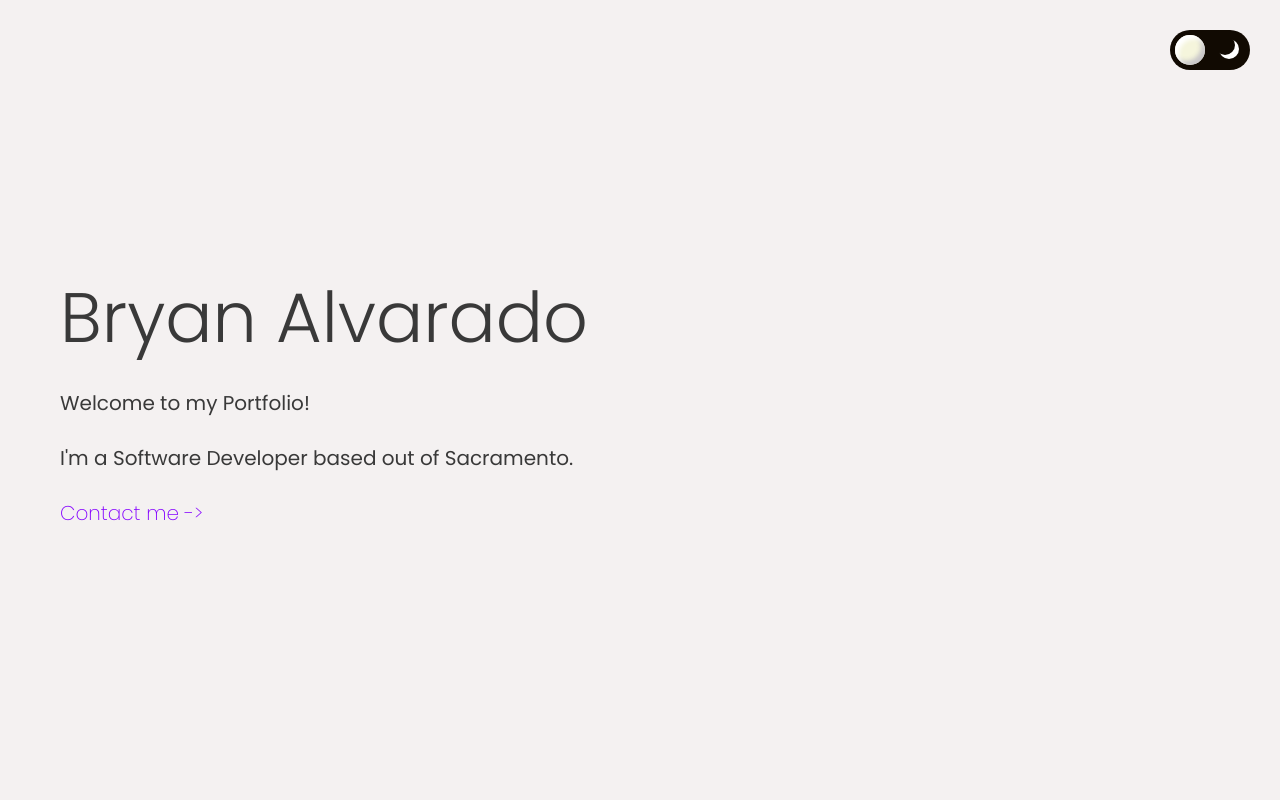
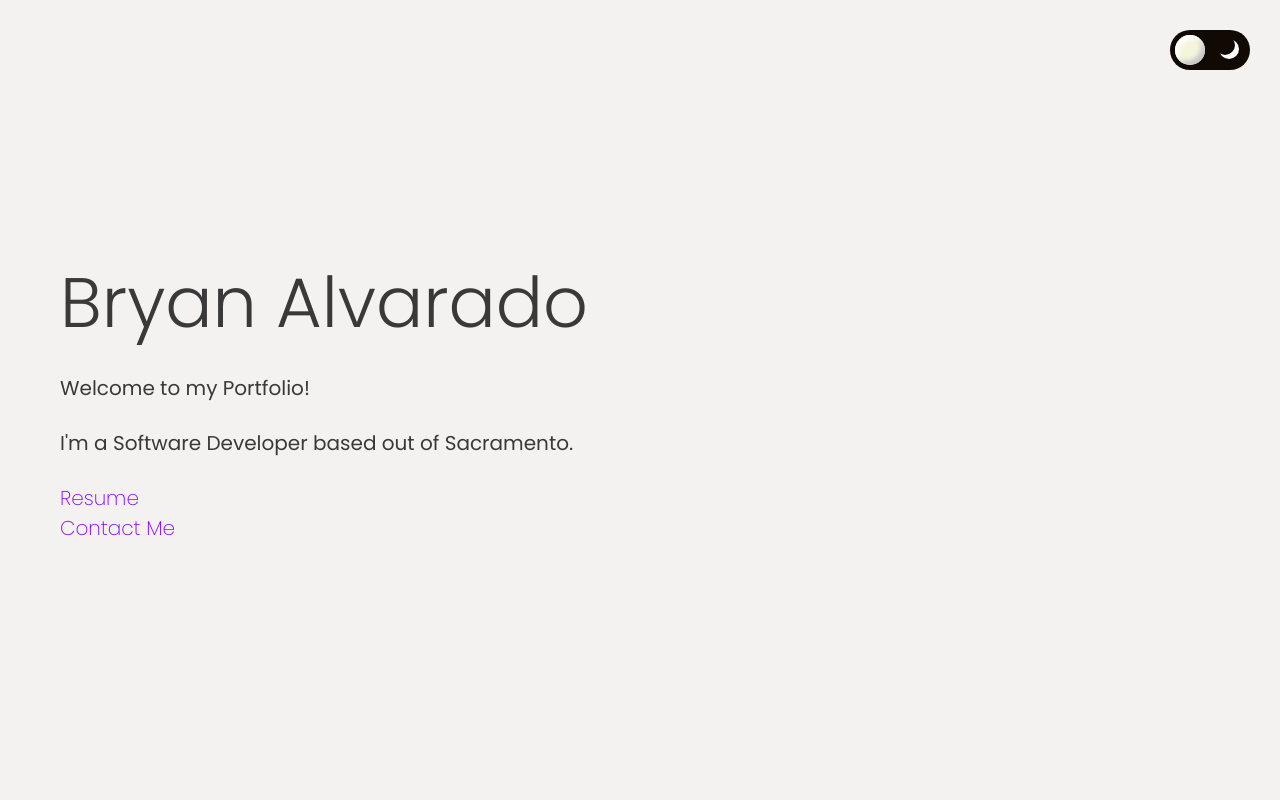
Before and after one commit to bryanalvarado/Bryan-Alvarado-Portfolio, a plain HTML site: page index.html in a window 1280 px wide. Shown: the top 800 px of the page. Drawn offline with Linux system fonts and the light colour scheme; a script that the page names is missing.

Commit message:
Added links

```diff
--- a/index.html
+++ b/index.html
@@ -26,7 +26,9 @@
             <br/>
             <p>I'm a Software Developer based out of Sacramento. </p>
             <br>
-            <a href="#footer">Contact me -></a>
+            <a href="https://brys-bucket.s3.us-west-1.amazonaws.com/Resume2022(SWE).pdf">Resume</a>
+            <br/>
+            <a href="#footer">Contact Me</a>
         </div>
 
         <div class="hero-image">
@@ -68,8 +70,7 @@
     <footer id="footer">
         <a href="mailto:bryalva@icloud.com">bryalva@icloud.com</a>
         <br/>
-        <br/>
-        <a href="https://brys-bucket.s3.us-west-1.amazonaws.com/Resume2022(SWE).pdf">Resume</a>
+
     </footer>
     <script src="scripts.js"></script>
 </body>
--- a/styles.css
+++ b/styles.css
@@ -252,6 +252,7 @@ header {
 
 footer {
     display: flex;
+    flex-direction: row;
     justify-content: center;
     padding: 100px 30px;
     background-color: rgb(150, 147, 147);
```
